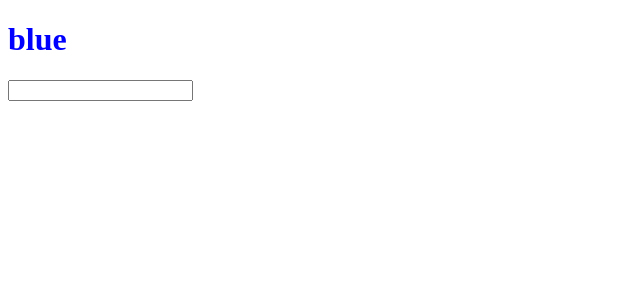
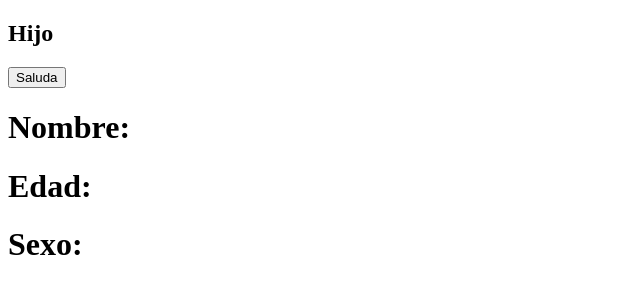
Before and after one commit to JPLozanoE/react-fundamentos, a React (Create React App) app: page / in a window 1280 px wide. Shown: the top 300 px of the page, without its empty margins (0-640 px from the left). Built offline with nearby package versions, Linux system fonts and the light colour scheme.

Commit message:
Eventos personalizados. Pasar información del hijo al padre.

```diff
--- a/src/App.js
+++ b/src/App.js
@@ -1,37 +1,59 @@
 import React from 'react';
 import { Component } from 'react';
-//Manejando eventos, tipos de evento y contenido de eventos.
+class Hijo extends Component {
 
-    class PersistenciaEventos extends Component
-    {
-        state={
-            color:'blue'
-        }
-        manejador = (e) =>
-        {
-            const color = e.target.value
-            this.setState( state => ({
-                color: color
-            })
-            )
+    // El manejador de click envía las props al evento personalizado onSaluda
+    manejadorClick = () => {
+      this.props.onSaluda('Hola Pablo','M','23')
     }
 
-        render(){
-            return(
-                <div>
-                    <h1 style={{color:this.state.color}}>{this.state.color}</h1>
-                    <input type="text"
-                    onChange={this.manejador}
-                    />
+    render () {
+      return (
+        <div className='box blue'>
+          <h2>Hijo</h2>
+          {/* El evento onClick del botón dispara el manejador de CLick */}
+          <button
+            onClick={this.manejadorClick}
+          >
+            Saluda
+          </button>
         </div>
       )
     }
   }
 
- const App = () => (
-     <div>
-         <PersistenciaEventos/>
+//   Las propiedades del estado deben ser definidas.
+  class App extends Component {
+    state = {
+      name: '',
+      age: '',
+      sex: ''
+    }
+
+    // El manejador recibre las props y cambia el estado
+    manejador = (name,age,sex) => {
+      this.setState({ name, age, sex })
+    }
+
+    render () {
+      return (
+        <div className='box red'>
+          <Hijo
+        //   El evento personalizado onSaluda recurre a su propio manejador
+            onSaluda={this.manejador}
+          />
+          <h1>
+            Nombre: { this.state.name }
+          </h1>
+          <h1>
+            Edad: { this.state.age }
+          </h1>
+          <h1>
+            Sexo: { this.state.sex }
+          </h1>
         </div>
       )
+    }
+  }
 
     export default App
```
Lines whose indentation alone changed are shown as unchanged.
